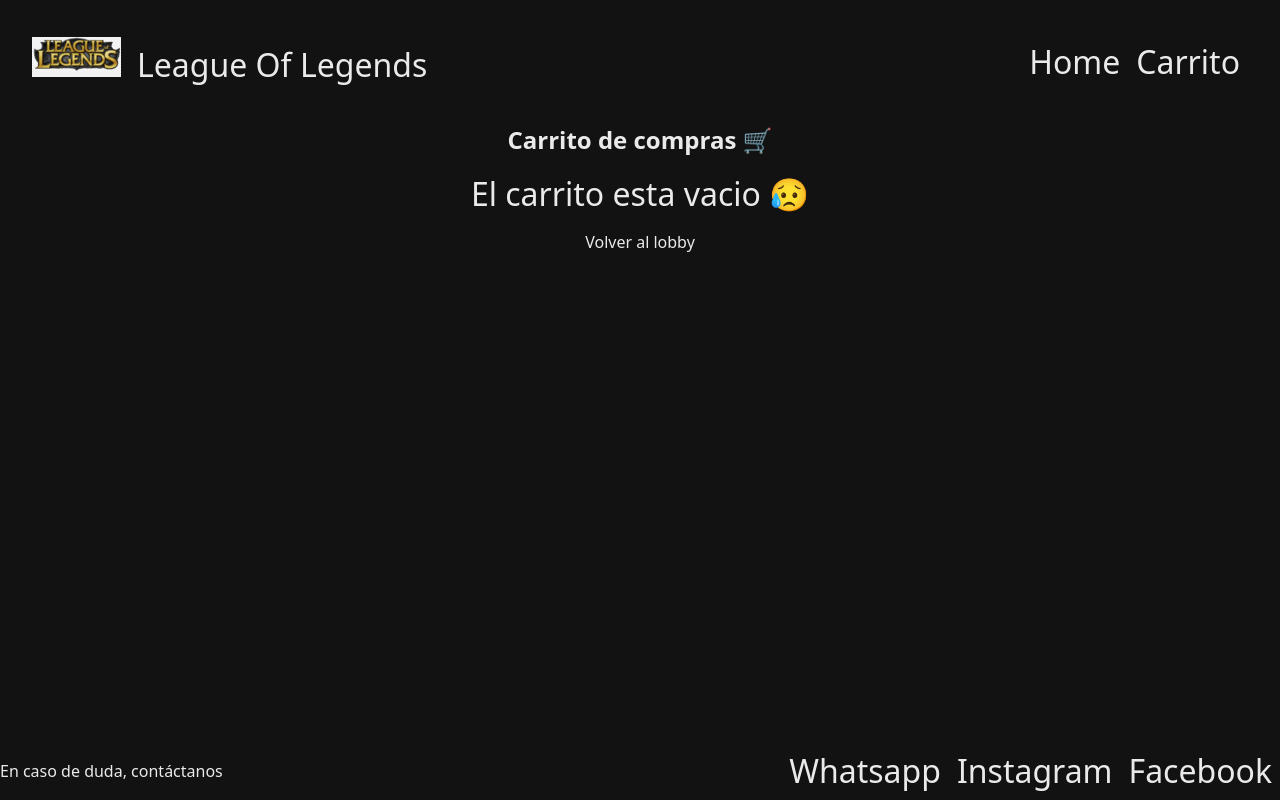
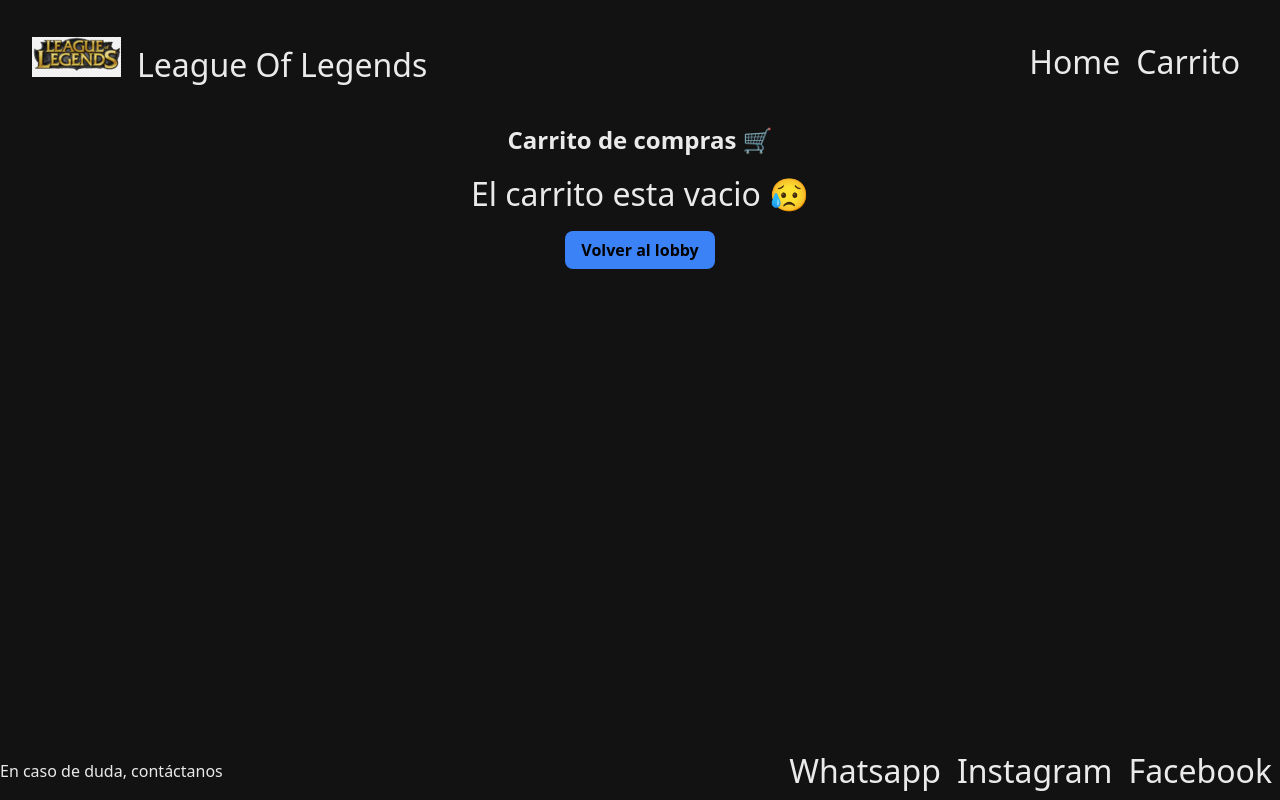
Before and after one commit to MartinTigani/Tienda-Lol, a React (Vite) app: page /carrito in a window 1280 px wide. Built offline with nearby package versions, Linux system fonts and the light colour scheme; no server answers.

Commit message:
me3 habia faltado agregar un css a un boton

```diff
--- a/src/components/Cart/CartView.jsx
+++ b/src/components/Cart/CartView.jsx
@@ -18,7 +18,7 @@
             ):(
                 <>
                     <p className = "empty-cart">El carrito esta vacio 😥</p>
-                    <Link to = {"/"}> Volver al lobby</Link>
+                    <Link className="btn primary bg-primary" to = {"/"}> Volver al lobby</Link>
                 </>
             )}
         </section>
--- a/src/services/uploadImage.js
+++ b/src/services/uploadImage.js
@@ -1,6 +1,7 @@
 
 const IMGBB_API_KEY = "0c332fffbe7f14c1f09eb0fa4c37a4c2"; //👈reemplazan por la suya
 const ENDPOINT = "https://api.imgbb.com/1/upload";
+
 
 export const uploadImage = async (file) => {
   const formData = new FormData();
```
